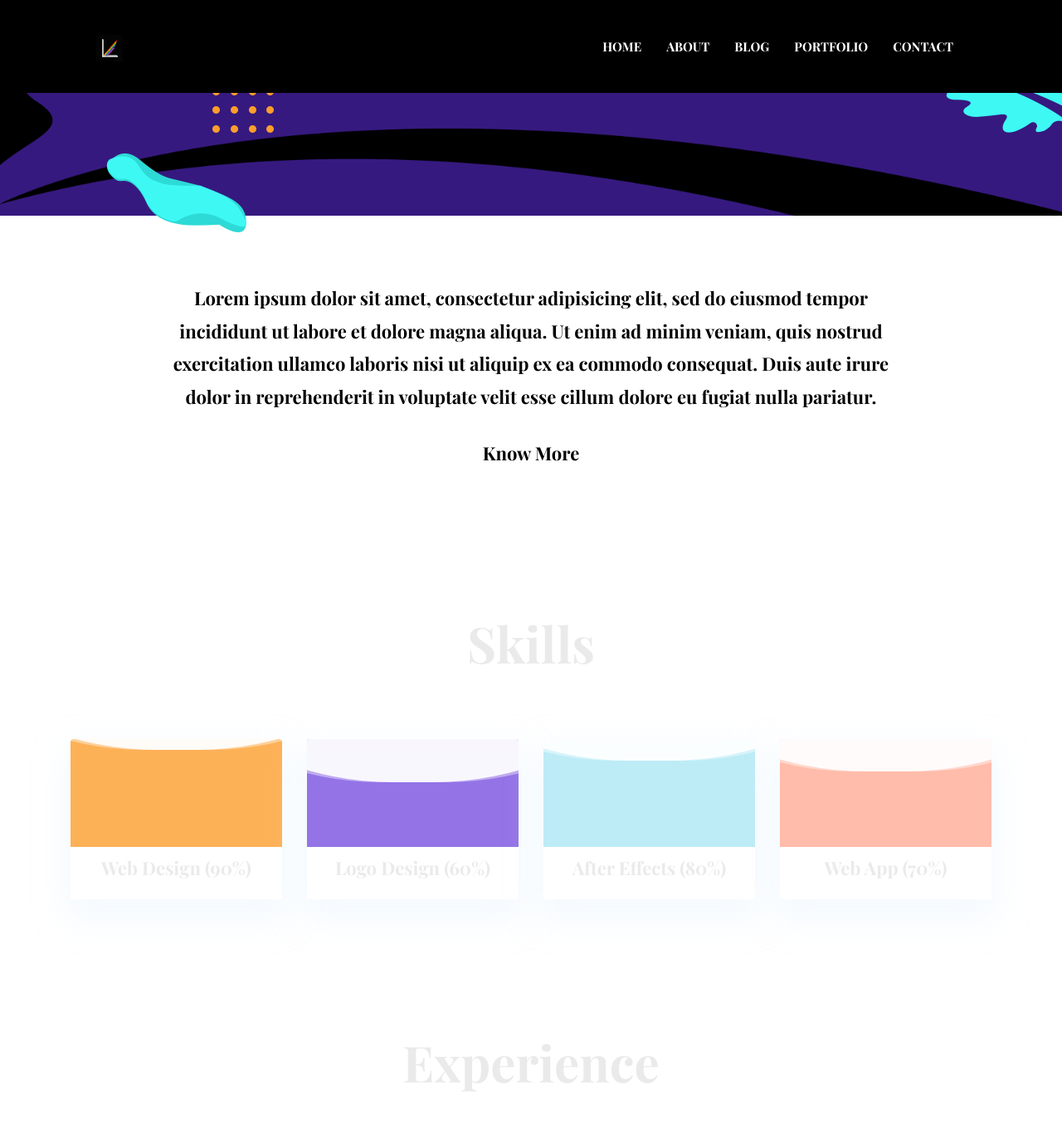
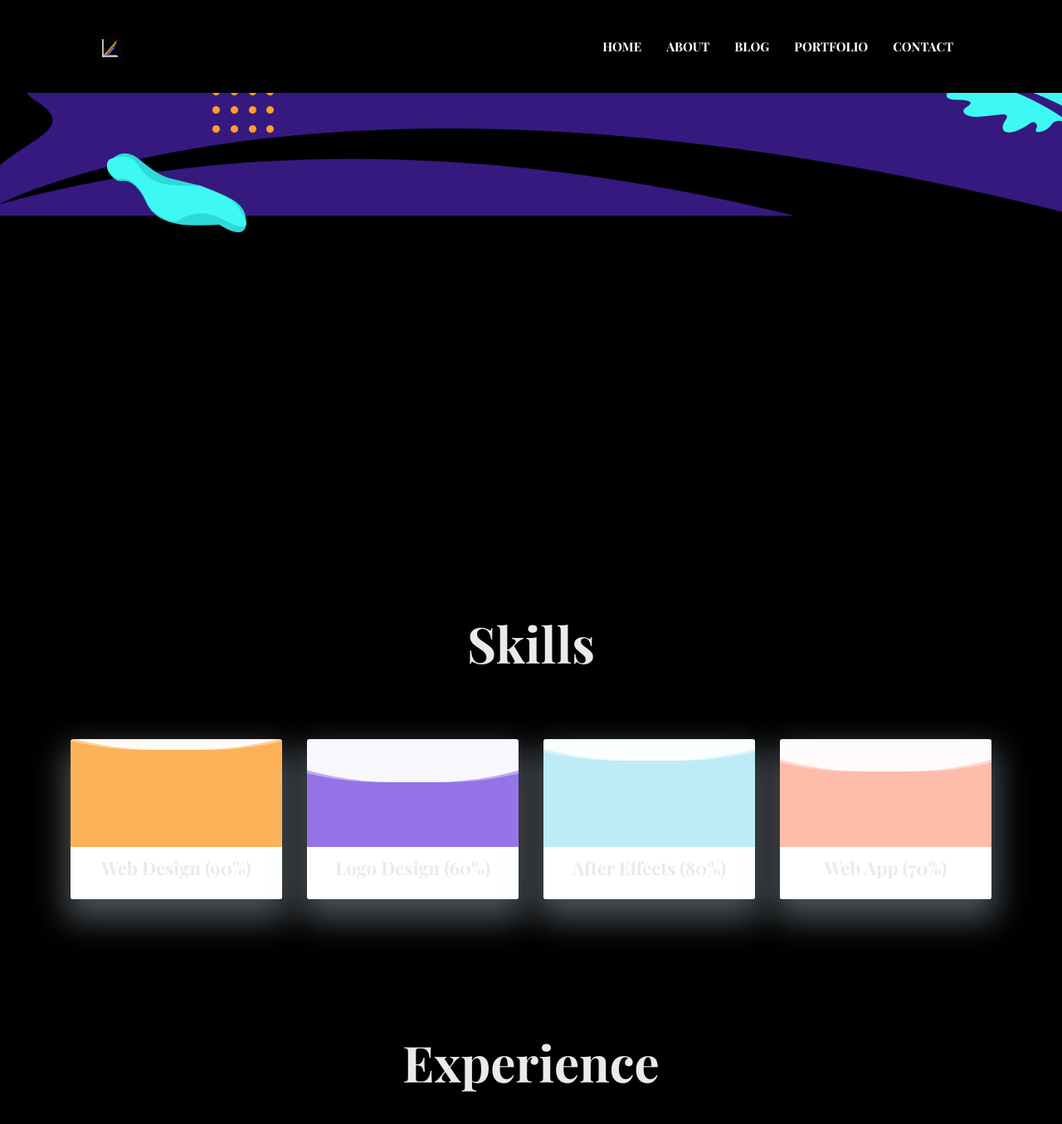
Before and after one commit to SpectralVectors/spectralvectors.github.io, a Jekyll site: the page built from index.html, in a window 1280 px wide and 1400 px high, scrolled down 620 px. Shown: the top 1355 px of the window at 83% size. Built offline with Jekyll 4.4.1, drawn with Linux system fonts in a browser that asks for light colours.

Commit message:
Update _variables.scss

```diff
--- a/assets/scss/_variables.scss
+++ b/assets/scss/_variables.scss
@@ -4,7 +4,7 @@
 $text-color: #4c4c4c;
 $text-color-dark: #000;
 $text-color-light: #999;
-$body-color: #fff;
+$body-color: #000000;
 $border-color: #c7c7c7;
 $black: #000;
 $white: #fff;
```
